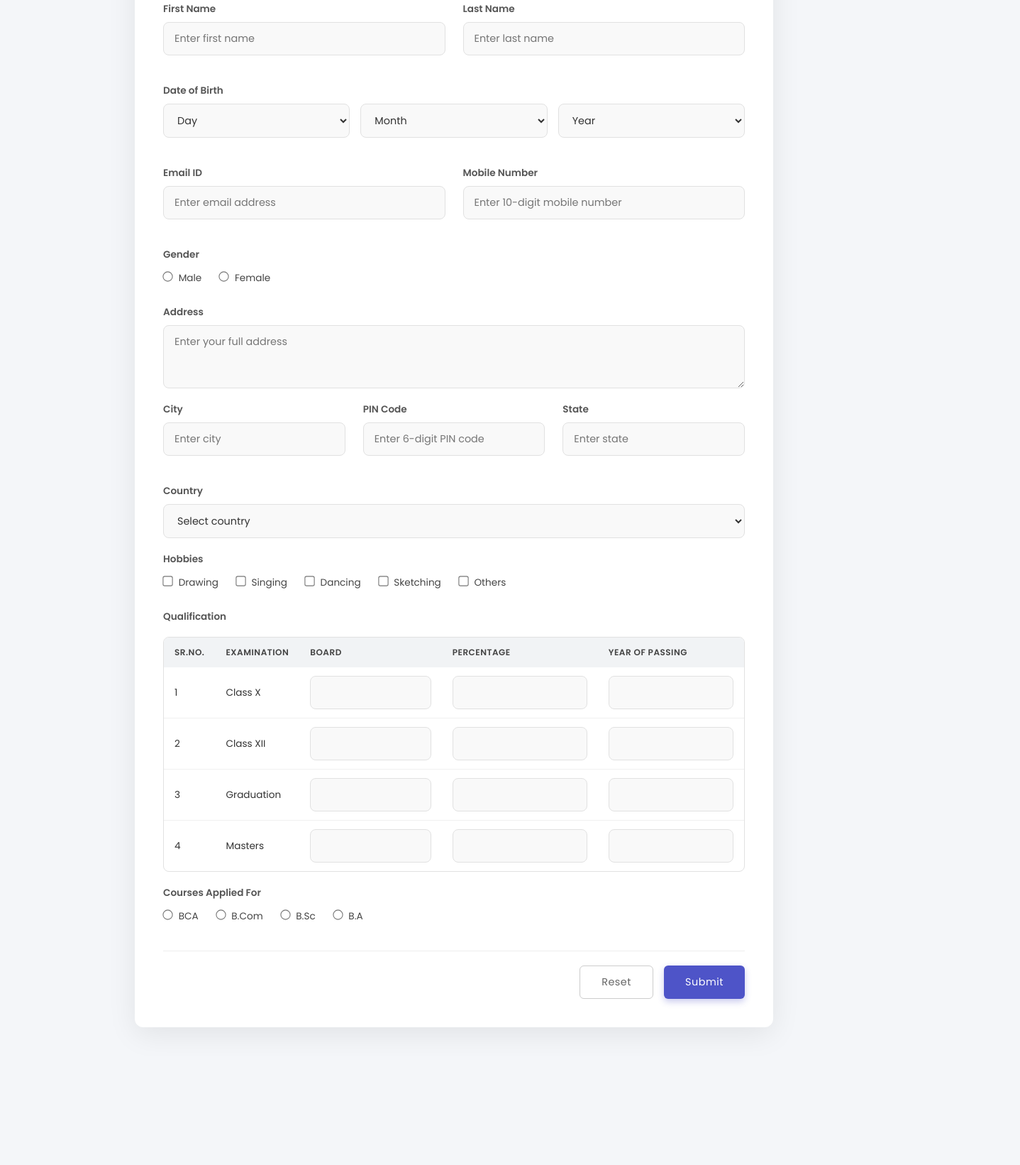
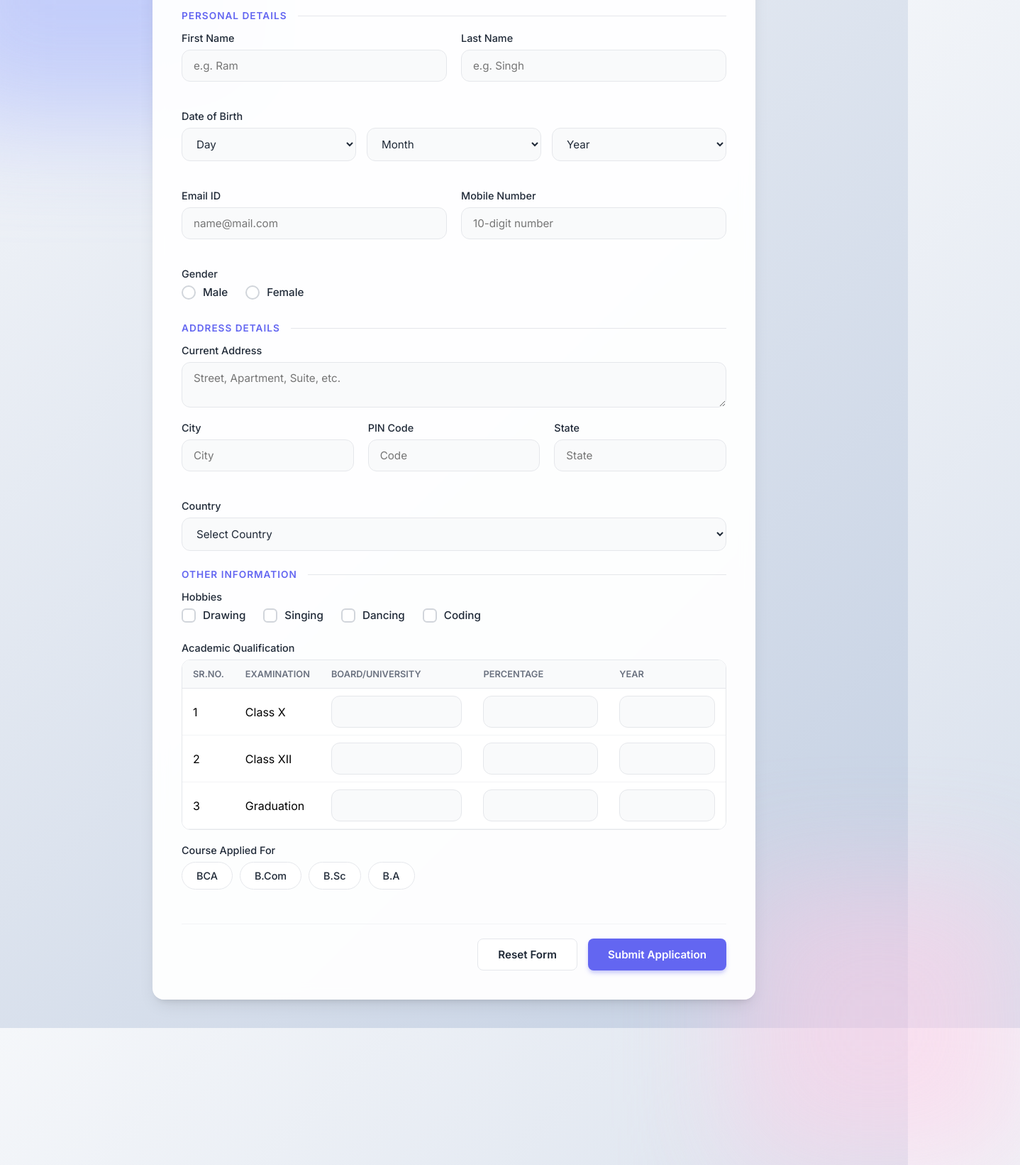
Before and after one commit to swadesh-231/Student-Registration-From, a plain HTML site: page TaskOne/index.html in a window 1280 px wide. Shown: the part 186-1827 px from the top of the page at 71% size, 1438 px wide, since content can reach past the window. Before the commit the page ends 1673 px from the top, so only its background shows below. Drawn offline with Linux system fonts and the light colour scheme.

Commit message:
basic thing changes

```diff
--- a/TaskOne/index.html
+++ b/TaskOne/index.html
@@ -3,28 +3,34 @@
   <head>
     <meta charset="UTF-8" />
     <meta name="viewport" content="width=device-width, initial-scale=1.0" />
-    <title>Student Registration Form</title>
+    <title>Student Registration</title>
     <link
-      href="https://fonts.googleapis.com/css2?family=Poppins:wght@300;400;600&display=swap"
+      href="https://fonts.googleapis.com/css2?family=Inter:wght@300;400;500;600&display=swap"
       rel="stylesheet"
     />
     <link rel="stylesheet" href="style.css" />
   </head>
   <body>
-    <div class="banner top-banner">Modern Registration Form</div>
+    <div class="shape shape-1"></div>
+    <div class="shape shape-2"></div>
 
-    <div class="container">
-      <div class="header">Student Registration Form</div>
+    <div class="main-wrapper fade-in-up">
+      <div class="header">
+        <h1>Student Registration</h1>
+        <p>Fill out the form carefully for registration</p>
+      </div>
 
       <form>
+        <div class="section-title">Personal Details</div>
+
         <div class="row">
           <div class="input-group">
             <label>First Name</label>
-            <input type="text" placeholder="Enter first name" />
+            <input type="text" placeholder="e.g. Ram" />
           </div>
           <div class="input-group">
             <label>Last Name</label>
-            <input type="text" placeholder="Enter last name" />
+            <input type="text" placeholder="e.g. Singh" />
           </div>
         </div>
 
@@ -32,41 +38,19 @@
           <div class="input-group full-width">
             <label>Date of Birth</label>
             <div class="dob-group">
+              <div class="select-wrapper">
                 <select name="day">
                   <option value="" disabled selected>Day</option>
-                <option value="1">1</option>
-                <option value="2">2</option>
-                <option value="3">3</option>
-                <option value="4">4</option>
-                <option value="5">5</option>
-                <option value="6">6</option>
-                <option value="7">7</option>
-                <option value="8">8</option>
-                <option value="9">9</option>
-                <option value="10">10</option>
-                <option value="11">11</option>
-                <option value="12">12</option>
-                <option value="13">13</option>
-                <option value="14">14</option>
-                <option value="15">15</option>
-                <option value="16">16</option>
-                <option value="17">17</option>
-                <option value="18">18</option>
-                <option value="19">19</option>
-                <option value="20">20</option>
-                <option value="21">21</option>
-                <option value="22">22</option>
-                <option value="23">23</option>
-                <option value="24">24</option>
-                <option value="25">25</option>
-                <option value="26">26</option>
-                <option value="27">27</option>
-                <option value="28">28</option>
-                <option value="29">29</option>
-                <option value="30">30</option>
-                <option value="31">31</option>
+                  <option>1</option><option>2</option><option>3</option><option>4</option><option>5</option>
+                  <option>6</option><option>7</option><option>8</option><option>9</option><option>10</option>
+                  <option>11</option><option>12</option><option>13</option><option>14</option><option>15</option>
+                  <option>16</option><option>17</option><option>18</option><option>19</option><option>20</option>
+                  <option>21</option><option>22</option><option>23</option><option>24</option><option>25</option>
+                  <option>26</option><option>27</option><option>28</option><option>29</option><option>30</option>
+                  <option>31</option>
                 </select>
-
+              </div>
+              <div class="select-wrapper">
                 <select name="month">
                   <option value="" disabled selected>Month</option>
                   <option value="Jan">January</option>
@@ -82,20 +66,14 @@
                   <option value="Nov">November</option>
                   <option value="Dec">December</option>
                 </select>
-
+              </div>
+              <div class="select-wrapper">
                 <select name="year">
                   <option value="" disabled selected>Year</option>
-                <option value="2024">2024</option>
-                <option value="2023">2023</option>
-                <option value="2022">2022</option>
-                <option value="2021">2021</option>
-                <option value="2020">2020</option>
-                <option value="2019">2019</option>
-                <option value="2018">2018</option>
-                <option value="2017">2017</option>
-                <option value="2016">2016</option>
-                <option value="2015">2015</option>
+                  <option>2024</option><option>2023</option><option>2022</option><option>2021</option>
+                  <option>2020</option><option>2019</option><option>2018</option><option>2017</option>
                 </select>
+              </div>
             </div>
           </div>
         </div>
@@ -103,77 +81,100 @@
         <div class="row">
           <div class="input-group">
             <label>Email ID</label>
-            <input type="email" placeholder="Enter email address" />
+            <input type="email" placeholder="name@mail.com" />
           </div>
           <div class="input-group">
             <label>Mobile Number</label>
-            <input type="tel" placeholder="Enter 10-digit mobile number" />
+            <input type="tel" placeholder="10-digit number" />
           </div>
         </div>
 
         <div class="input-group">
           <label>Gender</label>
           <div class="radio-group">
-            <label
-              ><input type="radio" name="gender" value="male" /> Male</label
-            >
-            <label
-              ><input type="radio" name="gender" value="female" /> Female</label
-            >
+            <label class="custom-radio">
+              <input type="radio" name="gender" value="male" />
+              <span class="radio-mark"></span>
+              Male
+            </label>
+            <label class="custom-radio">
+              <input type="radio" name="gender" value="female" />
+              <span class="radio-mark"></span>
+              Female
+            </label>
           </div>
         </div>
 
+        <div class="section-title">Address Details</div>
+
         <div class="input-group">
-          <label>Address</label>
-          <textarea rows="3" placeholder="Enter your full address"></textarea>
+          <label>Current Address</label>
+          <textarea rows="2" placeholder="Street, Apartment, Suite, etc."></textarea>
         </div>
 
         <div class="row triple-row">
           <div class="input-group">
             <label>City</label>
-            <input type="text" placeholder="Enter city" />
+            <input type="text" placeholder="City" />
           </div>
           <div class="input-group">
             <label>PIN Code</label>
-            <input type="number" placeholder="Enter 6-digit PIN code" />
+            <input type="number" placeholder="Code" />
           </div>
           <div class="input-group">
             <label>State</label>
-            <input type="text" placeholder="Enter state" />
+            <input type="text" placeholder="State" />
           </div>
         </div>
 
         <div class="input-group">
           <label>Country</label>
+          <div class="select-wrapper">
             <select>
-            <option>Select country</option>
+              <option>Select Country</option>
               <option>India</option>
               <option>USA</option>
               <option>UK</option>
+              <option>Canada</option>
             </select>
           </div>
+        </div>
+
+        <div class="section-title">Other Information</div>
 
         <div class="input-group">
           <label>Hobbies</label>
           <div class="checkbox-group">
-            <label><input type="checkbox" /> Drawing</label>
-            <label><input type="checkbox" /> Singing</label>
-            <label><input type="checkbox" /> Dancing</label>
-            <label><input type="checkbox" /> Sketching</label>
-            <label><input type="checkbox" /> Others</label>
+            <label class="custom-checkbox">
+              <input type="checkbox" />
+              <span class="checkmark"></span> Drawing
+            </label>
+            <label class="custom-checkbox">
+              <input type="checkbox" />
+              <span class="checkmark"></span> Singing
+            </label>
+            <label class="custom-checkbox">
+              <input type="checkbox" />
+              <span class="checkmark"></span> Dancing
+            </label>
+            <label class="custom-checkbox">
+              <input type="checkbox" />
+              <span class="checkmark"></span> Coding
+            </label>
           </div>
         </div>
 
         <div class="input-group">
-          <label>Qualification</label>
+          <label>Academic Qualification</label>
+          <div class="table-responsive">
             <table>
               <thead>
                 <tr>
                   <th>Sr.No.</th>
                   <th>Examination</th>
-                <th>Board</th>
+                  <th>Board/University</th>
                   <th>Percentage</th>
-                <th>Year of Passing</th>
+                  <th>Year</th>
                 </tr>
               </thead>
               <tbody>
@@ -198,34 +199,38 @@
                   <td><input type="text" /></td>
                   <td><input type="text" /></td>
                 </tr>
-              <tr>
-                <td>4</td>
-                <td>Masters</td>
-                <td><input type="text" /></td>
-                <td><input type="text" /></td>
-                <td><input type="text" /></td>
-              </tr>
               </tbody>
             </table>
           </div>
+        </div>
 
         <div class="input-group">
-          <label>Courses Applied For</label>
-          <div class="radio-group">
-            <label><input type="radio" name="course" /> BCA</label>
-            <label><input type="radio" name="course" /> B.Com</label>
-            <label><input type="radio" name="course" /> B.Sc</label>
-            <label><input type="radio" name="course" /> B.A</label>
+          <label>Course Applied For</label>
+          <div class="radio-group course-selection">
+            <label class="course-card">
+              <input type="radio" name="course" />
+              <div class="card-content">BCA</div>
+            </label>
+            <label class="course-card">
+              <input type="radio" name="course" />
+              <div class="card-content">B.Com</div>
+            </label>
+            <label class="course-card">
+              <input type="radio" name="course" />
+              <div class="card-content">B.Sc</div>
+            </label>
+             <label class="course-card">
+              <input type="radio" name="course" />
+              <div class="card-content">B.A</div>
+            </label>
           </div>
         </div>
 
         <div class="form-actions">
-          <button type="button" class="btn btn-reset">Reset</button>
-          <button type="submit" class="btn btn-submit">Submit</button>
+          <button type="button" class="btn btn-reset">Reset Form</button>
+          <button type="submit" class="btn btn-submit">Submit Application</button>
         </div>
       </form>
     </div>
-
-    <div class="banner bottom-banner">Professional Registration Form</div>
   </body>
 </html>
--- a/TaskOne/style.css
+++ b/TaskOne/style.css
@@ -1,263 +1,366 @@
-/* --- Variables for easy color changes --- */
+/* --- 1. Variables & Reset --- */
 :root {
-    --primary-color: #4e54c8; /* Professional deep purple/blue */
-    --primary-light: #8f94fb;
-    --text-color: #333;
-    --bg-color: #f4f6f9;
-    --input-bg: #f9f9f9;
-    --border-color: #e1e1e1;
+  --primary: #6366f1; /* Indigo */
+  --primary-hover: #4f46e5;
+  --secondary: #ec4899; /* Pink */
+  --bg-gradient: linear-gradient(135deg, #f5f7fa 0%, #c3cfe2 100%);
+  --glass-bg: rgba(255, 255, 255, 0.95);
+  --text-main: #1f2937;
+  --text-light: #6b7280;
+  --border-color: #e5e7eb;
+  --input-bg: #f9fafb;
+  --focus-ring: rgba(99, 102, 241, 0.25);
+  --radius: 12px;
+  --shadow-lg: 0 10px 25px -5px rgba(0, 0, 0, 0.1), 0 8px 10px -6px rgba(0, 0, 0, 0.1);
 }
 
 * {
   margin: 0;
   padding: 0;
   box-sizing: border-box;
-    font-family: 'Poppins', sans-serif;
+  font-family: 'Inter', system-ui, -apple-system, sans-serif;
 }
 
 body {
-    background-color: var(--bg-color);
+  background: var(--bg-gradient);
+  min-height: 100vh;
   display: flex;
-    flex-direction: column;
+  justify-content: center;
   align-items: center;
-    justify-content: center;
-    min-height: 100vh;
   padding: 40px 20px;
-    color: var(--text-color);
+  position: relative;
+  overflow-x: hidden;
 }
 
-/* --- Main Container --- */
-.container {
-    background-color: #ffffff;
-    width: 100%;
-    max-width: 900px;
-    border-radius: 12px;
-    /* Soft, modern shadow */
-    box-shadow: 0 10px 40px rgba(0,0,0,0.08);
-    overflow: hidden;
-    margin-top: 20px;
+/* --- 2. Decorative Background Shapes --- */
+.shape {
+  position: absolute;
+  filter: blur(80px);
+  z-index: -1;
+  opacity: 0.6;
+  animation: float 10s infinite ease-in-out alternate;
+}
+.shape-1 {
+  top: -10%;
+  left: -10%;
+  width: 500px;
+  height: 500px;
+  background: #a5b4fc;
+}
+.shape-2 {
+  bottom: -10%;
+  right: -10%;
+  width: 400px;
+  height: 400px;
+  background: #fbcfe8;
+  animation-delay: -5s;
 }
 
-/* --- Header Styling --- */
+@keyframes float {
+  0% { transform: translate(0, 0); }
+  100% { transform: translate(30px, 30px); }
+}
+
+/* --- 3. Main Container (Glassmorphism) --- */
+.main-wrapper {
+  width: 100%;
+  max-width: 850px;
+  background: var(--glass-bg);
+  backdrop-filter: blur(10px);
+  border-radius: 16px;
+  box-shadow: var(--shadow-lg);
+  overflow: hidden;
+  border: 1px solid rgba(255, 255, 255, 0.6);
+}
+
+/* Entrance Animation */
+.fade-in-up {
+  animation: fadeInUp 0.8s ease-out forwards;
+  opacity: 0;
+  transform: translateY(20px);
+}
+
+@keyframes fadeInUp {
+  to {
+    opacity: 1;
+    transform: translateY(0);
+  }
+}
+
+/* --- 4. Header --- */
 .header {
-    background: linear-gradient(135deg, var(--primary-color), var(--primary-light));
-    color: white;
-    text-align: center;
-    padding: 25px;
-    font-size: 1.6rem;
-    font-weight: 500;
-    letter-spacing: 1px;
+  background: white;
+  padding: 40px 40px 20px 40px;
+  border-bottom: 1px solid var(--border-color);
+}
+.header h1 {
+  font-size: 1.75rem;
+  color: var(--text-main);
+  font-weight: 700;
+  margin-bottom: 5px;
+}
+.header p {
+  color: var(--text-light);
+  font-size: 0.95rem;
 }
 
 form {
   padding: 40px;
 }
 
-/* --- Banners (Optional) --- */
-.banner {
-    display: none; /* Hidden for the 'simple' look, remove this line if you want them back */
+/* Section Dividers */
+.section-title {
+  font-size: 0.85rem;
+  font-weight: 600;
+  color: var(--primary);
+  text-transform: uppercase;
+  letter-spacing: 1px;
+  margin: 25px 0 15px 0;
+  display: flex;
+  align-items: center;
 }
+.section-title::after {
+  content: '';
+  flex: 1;
+  height: 1px;
+  background: #e5e7eb;
+  margin-left: 15px;
+}
+.section-title:first-child { margin-top: 0; }
 
-/* --- Layout Grid --- */
+/* --- 5. Inputs & Layout --- */
 .row {
   display: flex;
-    gap: 25px;
+  gap: 20px;
   margin-bottom: 20px;
 }
-
 .input-group {
+  flex: 1;
   display: flex;
   flex-direction: column;
-    flex: 1;
   margin-bottom: 20px;
 }
 
 label {
-    font-size: 0.85rem;
-    font-weight: 600;
-    color: #555;
+  font-size: 0.9rem;
+  font-weight: 500;
+  color: var(--text-main);
   margin-bottom: 8px;
-    display: block;
 }
 
-/* --- Modern Input Styles --- */
-input[type="text"],
-input[type="email"],
-input[type="number"],
-input[type="tel"],
-select,
-textarea {
+/* Input Styles */
+input[type="text"], input[type="email"], input[type="tel"], input[type="number"], textarea, select {
   width: 100%;
-    padding: 12px 15px;
+  padding: 12px 16px;
   border: 1px solid var(--border-color);
-    background-color: var(--input-bg);
-    border-radius: 8px; /* Softer corners */
-    font-size: 0.9rem;
-    color: var(--text-color);
-    transition: all 0.3s ease;
-    outline: none;
+  background: var(--input-bg);
+  border-radius: var(--radius);
+  font-size: 0.95rem;
+  color: var(--text-main);
+  transition: all 0.2s ease;
 }
 
-/* Focus Effect */
-input:focus, select:focus, textarea:focus {
-    background-color: #fff;
-    border-color: var(--primary-color);
-    box-shadow: 0 0 0 3px rgba(78, 84, 200, 0.1); /* Subtle glow ring */
+input:focus, textarea:focus, select:focus {
+  outline: none;
+  border-color: var(--primary);
+  box-shadow: 0 0 0 4px var(--focus-ring);
+  background: white;
 }
 
-/* --- Date of Birth Group --- */
+/* Custom Select Dropdown Arrow */
+.select-wrapper {
+  position: relative;
+  width: 100%;
+}
 .dob-group {
   display: flex;
   gap: 15px;
 }
-.dob-group select {
-    flex: 1;
-    cursor: pointer;
-}
 
-/* --- Radio & Checkbox Groups --- */
+/* --- 6. Advanced Custom Radio & Checkbox --- */
 .radio-group, .checkbox-group {
   display: flex;
   gap: 25px;
   flex-wrap: wrap;
-    align-items: center;
-    padding-top: 5px;
 }
 
-.radio-group label, .checkbox-group label {
-    font-weight: 400;
-    cursor: pointer;
-    color: #444;
-    transition: color 0.2s;
+/* Hiding default inputs */
+.custom-radio input, .custom-checkbox input {
+  display: none;
 }
 
-.radio-group label:hover, .checkbox-group label:hover {
-    color: var(--primary-color);
+.custom-radio, .custom-checkbox {
+  position: relative;
+  padding-left: 30px;
+  cursor: pointer;
+  font-size: 0.95rem;
+  color: var(--text-main);
+  user-select: none;
 }
 
-/* Customizing Checkbox/Radio size */
-input[type="radio"], input[type="checkbox"] {
-    accent-color: var(--primary-color);
-    transform: scale(1.1);
-    margin-right: 5px;
+/* Custom Radio Circle */
+.radio-mark {
+  position: absolute;
+  top: 0;
+  left: 0;
+  height: 20px;
+  width: 20px;
+  background-color: #fff;
+  border: 2px solid #d1d5db;
+  border-radius: 50%;
+  transition: all 0.2s;
+}
+.custom-radio:hover .radio-mark { border-color: var(--primary); }
+.custom-radio input:checked ~ .radio-mark {
+  border-color: var(--primary);
+  background-color: #fff;
+}
+/* Inner dot for Radio */
+.radio-mark::after {
+  content: "";
+  position: absolute;
+  display: none;
+  top: 4px; left: 4px;
+  width: 8px; height: 8px;
+  border-radius: 50%;
+  background: var(--primary);
+}
+.custom-radio input:checked ~ .radio-mark::after { display: block; }
+
+/* Custom Checkbox Box */
+.checkmark {
+  position: absolute;
+  top: 0;
+  left: 0;
+  height: 20px;
+  width: 20px;
+  background-color: #fff;
+  border: 2px solid #d1d5db;
+  border-radius: 6px;
+  transition: all 0.2s;
+}
+.custom-checkbox input:checked ~ .checkmark {
+  background-color: var(--primary);
+  border-color: var(--primary);
+}
+/* Checkmark tick */
+.checkmark::after {
+  content: "";
+  position: absolute;
+  display: none;
+  left: 6px; top: 2px;
+  width: 4px; height: 10px;
+  border: solid white;
+  border-width: 0 2px 2px 0;
+  transform: rotate(45deg);
+}
+.custom-checkbox input:checked ~ .checkmark::after { display: block; }
+
+/* --- 7. Modern "Card Selection" for Courses --- */
+.course-selection {
+  gap: 10px;
+}
+.course-card input {
+  display: none;
+}
+.course-card .card-content {
+  padding: 10px 20px;
+  border: 1px solid var(--border-color);
+  border-radius: 50px;
+  cursor: pointer;
+  font-size: 0.9rem;
+  font-weight: 500;
+  transition: all 0.2s;
+  background: white;
+}
+.course-card input:checked + .card-content {
+  background: var(--primary);
+  color: white;
+  border-color: var(--primary);
+  box-shadow: 0 4px 10px rgba(99, 102, 241, 0.3);
 }
 
-/* --- Clean Table Design --- */
+/* --- 8. Table Styling --- */
+.table-responsive {
+  overflow-x: auto;
+  border: 1px solid var(--border-color);
+  border-radius: var(--radius);
+}
 table {
   width: 100%;
-    border-collapse: separate;
-    border-spacing: 0;
-    margin-top: 10px;
-    border: 1px solid var(--border-color);
-    border-radius: 8px;
-    overflow: hidden;
+  border-collapse: collapse;
+  background: white;
+  min-width: 500px; /* Forces scroll on small mobile */
 }
-
-th, td {
+th {
+  background: #f9fafb;
+  font-weight: 600;
+  color: var(--text-light);
+  font-size: 0.8rem;
+  text-transform: uppercase;
   padding: 12px 15px;
   text-align: left;
-    font-size: 0.85rem;
+  border-bottom: 1px solid var(--border-color);
 }
-
-th {
-    background-color: #f1f3f5;
-    font-weight: 600;
-    color: #444;
-    text-transform: uppercase;
-    font-size: 0.75rem;
-    letter-spacing: 0.5px;
+td {
+  padding: 10px 15px;
+  border-bottom: 1px solid #f3f4f6;
 }
-
-td {
-    border-bottom: 1px solid #f0f0f0;
+td input {
+  padding: 8px;
+  font-size: 0.9rem;
+  border: 1px solid transparent; /* Invisible border until hover */
+  background: transparent;
 }
-
-tr:last-child td {
-    border-bottom: none;
-}
-
-/* Table Inputs */
-td input {
-    border: 1px solid transparent; /* Hidden unless focused */
-    background: transparent;
-    padding: 5px;
-}
-td input:focus {
-    border: 1px solid var(--primary-color);
+td input:hover, td input:focus {
+  border-color: var(--border-color);
   background: white;
 }
 
-/* --- Buttons --- */
+/* --- 9. Buttons --- */
 .form-actions {
   display: flex;
-    justify-content: flex-end; /* Pushes buttons to right */
+  justify-content: flex-end;
   gap: 15px;
-    margin-top: 30px;
+  margin-top: 40px;
   padding-top: 20px;
-    border-top: 1px solid #eee;
+  border-top: 1px solid #f3f4f6;
+}
+.btn {
+  padding: 12px 28px;
+  border-radius: 8px;
+  font-weight: 600;
+  font-size: 0.95rem;
+  cursor: pointer;
+  transition: all 0.2s;
+}
+.btn-reset {
+  background: white;
+  border: 1px solid var(--border-color);
+  color: var(--text-main);
+}
+.btn-reset:hover {
+  background: #f9fafb;
+  border-color: #d1d5db;
+}
+.btn-submit {
+  background: var(--primary);
+  border: none;
+  color: white;
+  box-shadow: 0 4px 6px -1px rgba(99, 102, 241, 0.4);
+}
+.btn-submit:hover {
+  background: var(--primary-hover);
+  transform: translateY(-2px);
+  box-shadow: 0 10px 15px -3px rgba(99, 102, 241, 0.4);
 }
 
-.btn {
-    padding: 12px 30px;
-    border-radius: 6px;
-    border: none;
-    cursor: pointer;
-    font-size: 0.9rem;
-    font-weight: 500;
-    transition: all 0.3s ease;
-    letter-spacing: 0.5px;
+/* --- Responsive --- */
+@media (max-width: 768px) {
+  .row { flex-direction: column; gap: 0; }
+  .dob-group { flex-direction: column; }
+  .triple-row { flex-direction: row; flex-wrap: wrap; }
+  .triple-row .input-group { min-width: 100px; }
+  .header { padding: 30px 20px; }
+  form { padding: 25px 20px; }
 }
-
-.btn-reset {
-    background: transparent;
-    color: #666;
-    border: 1px solid #ccc;
-}
-
-.btn-reset:hover {
-    background: #f1f1f1;
-    color: #333;
-}
-
-.btn-submit {
-    background: var(--primary-color);
-    color: white;
-    box-shadow: 0 4px 10px rgba(78, 84, 200, 0.3);
-}
-
-.btn-submit:hover {
-    background: #3e44a0;
-    transform: translateY(-1px);
-    box-shadow: 0 6px 15px rgba(78, 84, 200, 0.4);
-}
-
-/* --- Responsive Adjustments --- */
-@media (max-width: 768px) {
-    body { padding: 10px; }
-    form { padding: 20px; }
-
-    .row {
-        flex-direction: column;
-        gap: 0;
-    }
-
-    .triple-row {
-        flex-direction: row; /* Keep city/state/pin on one line if possible, or wrap */
-        flex-wrap: wrap;
-    }
-
-    .triple-row .input-group {
-        min-width: 100px;
-    }
-
-    .dob-group {
-        flex-direction: column;
-    }
-
-    /* Scrollable table for mobile */
-    .input-group table {
-        display: block;
-        overflow-x: auto;
-        white-space: nowrap;
-    }
-}
```
Lines whose indentation alone changed are shown as unchanged.
